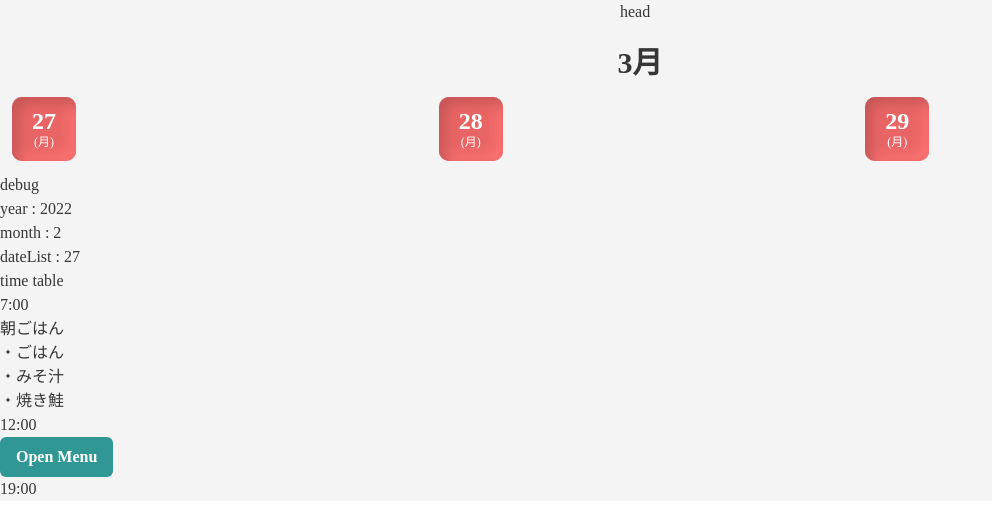
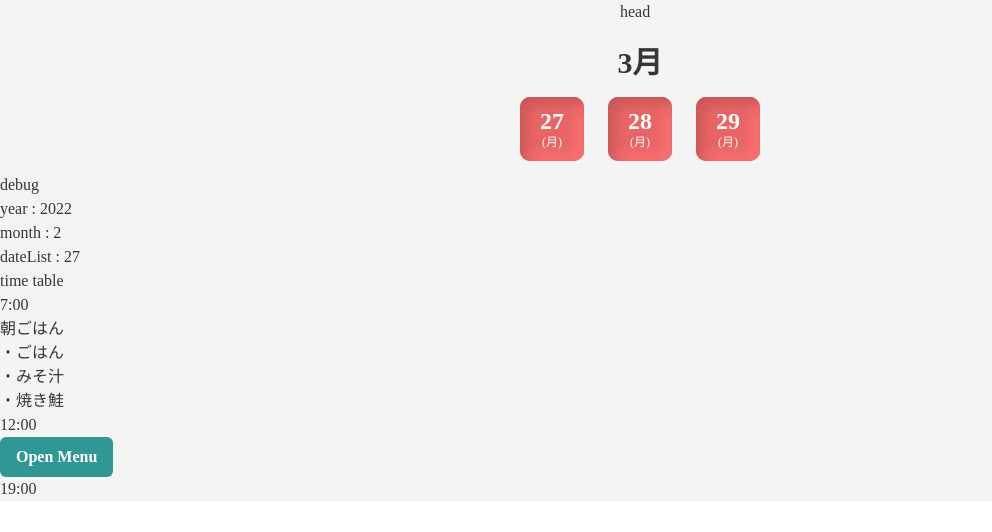
Before and after one commit to cokemaniaIIDX/Zenon, a React (Create React App) app in the folder front/: page / in a window 1280 px wide. Shown: the top 532 px of the page, without its empty margins (0-992 px from the left). Built offline with nearby package versions, Linux system fonts and the light colour scheme; a web font is replaced by a local one.

Commit message:
要素の並びをCenterに戻す

```diff
--- a/front/src/Schedule.tsx
+++ b/front/src/Schedule.tsx
@@ -8,9 +8,7 @@ import {
   DrawerHeader,
   DrawerOverlay,
   DrawerBody,
-  Flex,
   Text,
-  Spacer,
   useDisclosure
 } from "@chakra-ui/react";
 import { Interface } from 'readline';
@@ -63,6 +61,7 @@ const Calendar: React.VFC = () => {
   const weekList: string[] = ["日", "月", "火", "水", "木", "金", "土"];
   const year: number = dateToday.getFullYear();
   const month: number = dateToday.getMonth();
+  const select: boolean = false;
 
   for(let i = 0; i < dateLength; i++){
     dateList.push(new Date(year, month, dateToday.getDate() + i))
@@ -76,9 +75,9 @@ const Calendar: React.VFC = () => {
       <Center>
         <Text fontFamily='Khula' fontWeight='bold' fontSize='3xl'>{month + 1}月</Text>
       </Center>
-      <Flex>
+      <Center overflow='auto'>
         {dateList.map((value) => <DateBlock date={value} />)}
-      </Flex>
+      </Center>
       <div>
         <h3>debug</h3>
         <p>
@@ -97,9 +96,11 @@ type DateBlockProps = {
 
 const DateBlock: React.VFC<DateBlockProps> = (props) => {
 
+  const date = props.date
+
   const property1 = {
     bg: '#E96565',
-    date: props.date.getDate(),
+    date: date.getDate(),
     day: '月',
     color: 'white',
     shadow: 'inset 6px 6px 13px #c65656, inset -6px -6px 13px #ff7474'
@@ -114,7 +115,6 @@ const DateBlock: React.VFC<DateBlockProps> = (props) => {
   }
 
   return (
-    <>
     <Box
       bg={property1.bg}
       p='3.5'
@@ -130,8 +130,6 @@ const DateBlock: React.VFC<DateBlockProps> = (props) => {
       <Box color={property1.color} fontSize='xs'>({property1.day})</Box>
     </Center>
     </Box>
-      <Spacer />
-    </>
   )
 }
 
```
Lines whose indentation alone changed are shown as unchanged.
